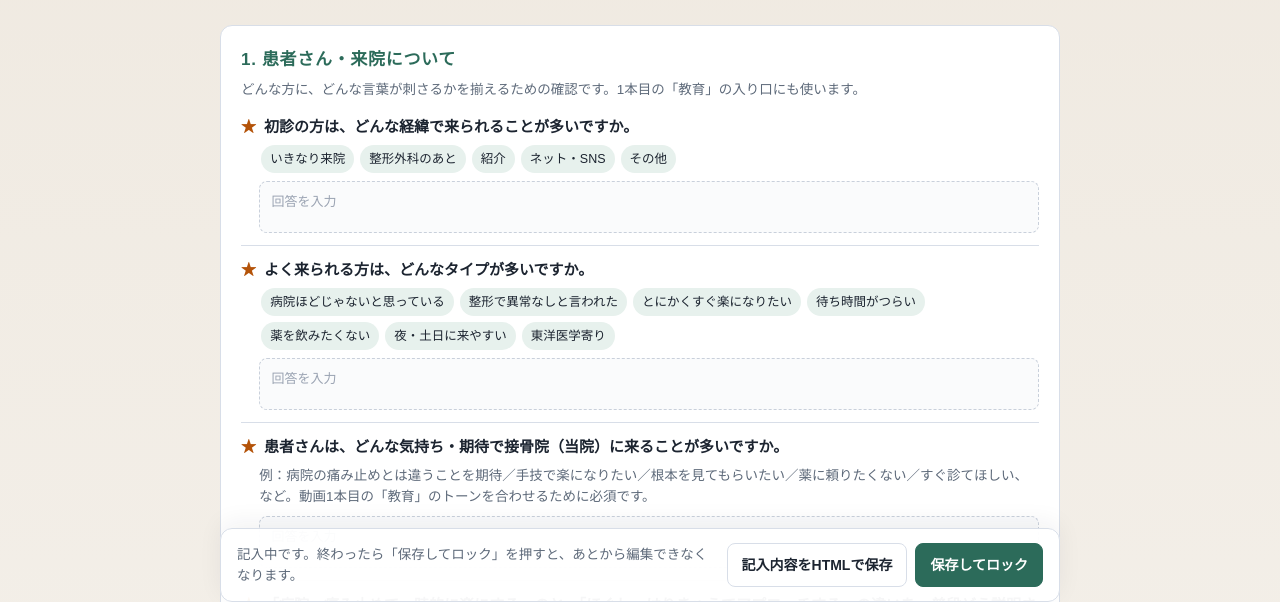
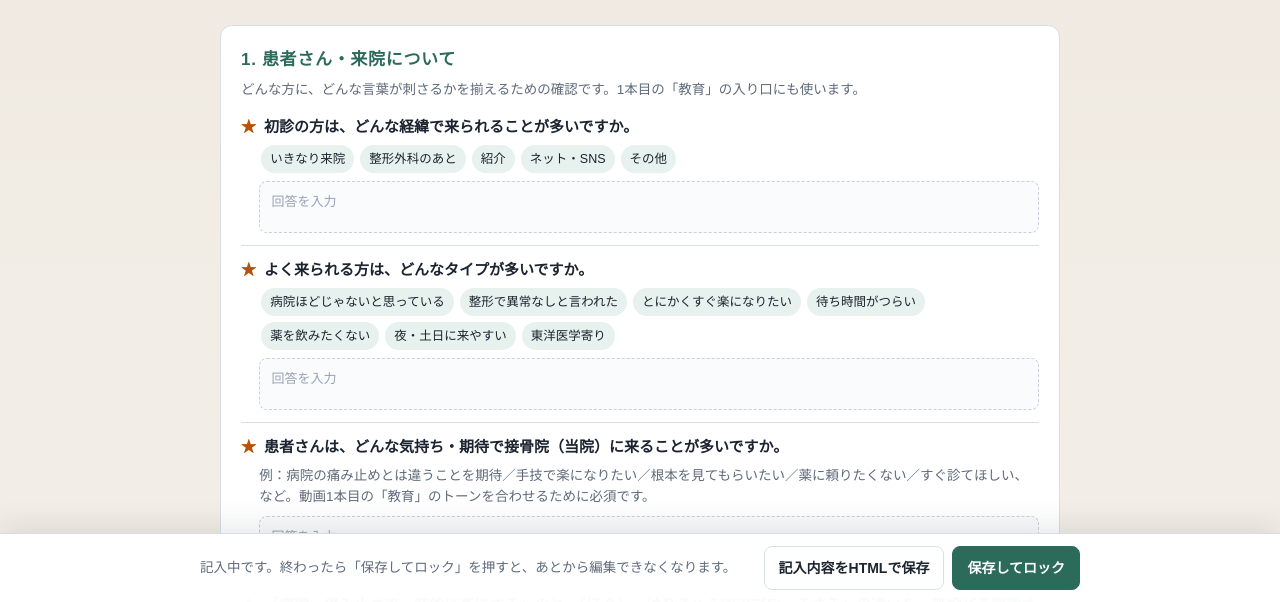
Before and after one commit to k273ogakita/gokigen-hearing-sheet, a plain HTML site: page index.html in a window 1280 px wide. Shown: the part 198-800 px from the top of the page. Drawn offline with Linux system fonts and the light colour scheme.

Commit message:
Set download filename to dated hearing sheet title.

```diff
--- a/index.html
+++ b/index.html
@@ -30,7 +30,7 @@
     .wrap {
       max-width: 880px;
       margin: 0 auto;
-      padding: 36px 20px 72px;
+      padding: 36px 20px 120px;
     }
     header {
       margin-bottom: 28px;
@@ -77,14 +77,26 @@
       cursor: default;
     }
     .toolbar {
-      position: sticky;
+      position: fixed;
+      left: 0;
+      right: 0;
       bottom: 0;
-      margin-top: 24px;
-      padding: 14px 16px;
-      background: rgba(255,255,255,0.96);
-      border: 1px solid var(--line);
-      border-radius: 12px;
-      box-shadow: 0 -6px 24px rgba(28,36,48,0.06);
+      z-index: 50;
+      margin: 0;
+      padding: 12px 16px calc(12px + env(safe-area-inset-bottom, 0px));
+      background: rgba(255,255,255,0.98);
+      border-top: 1px solid var(--line);
+      border-radius: 0;
+      box-shadow: 0 -8px 28px rgba(28,36,48,0.1);
+      display: flex;
+      flex-wrap: wrap;
+      gap: 10px;
+      align-items: center;
+      justify-content: center;
+    }
+    .toolbar-inner {
+      width: 100%;
+      max-width: 880px;
       display: flex;
       flex-wrap: wrap;
       gap: 10px;
@@ -569,10 +581,12 @@
     </section>
 
     <div class="toolbar" id="toolbar">
-      <div class="status" id="lockStatus">記入中です。終わったら「保存してロック」を押すと、あとから編集できなくなります。</div>
-      <div class="actions">
-        <button type="button" class="btn" id="btnDownload">記入内容をHTMLで保存</button>
-        <button type="button" class="btn btn-primary" id="btnLock">保存してロック</button>
+      <div class="toolbar-inner">
+        <div class="status" id="lockStatus">記入中です。終わったら「保存してロック」を押すと、あとから編集できなくなります。</div>
+        <div class="actions">
+          <button type="button" class="btn" id="btnDownload">記入内容をHTMLで保存</button>
+          <button type="button" class="btn btn-primary" id="btnLock">保存してロック</button>
+        </div>
       </div>
     </div>
 
@@ -682,7 +696,7 @@
         var blob = new Blob([html], { type: "text/html;charset=utf-8" });
         var a = document.createElement("a");
         a.href = URL.createObjectURL(blob);
-        a.download = "ゴキゲンホネグミ_ヒアリングシート_2026-11-16.html";
+        a.download = "2026-11-16 説明動画制作 ヒアリングシート.html";
         a.click();
         URL.revokeObjectURL(a.href);
       });
```
